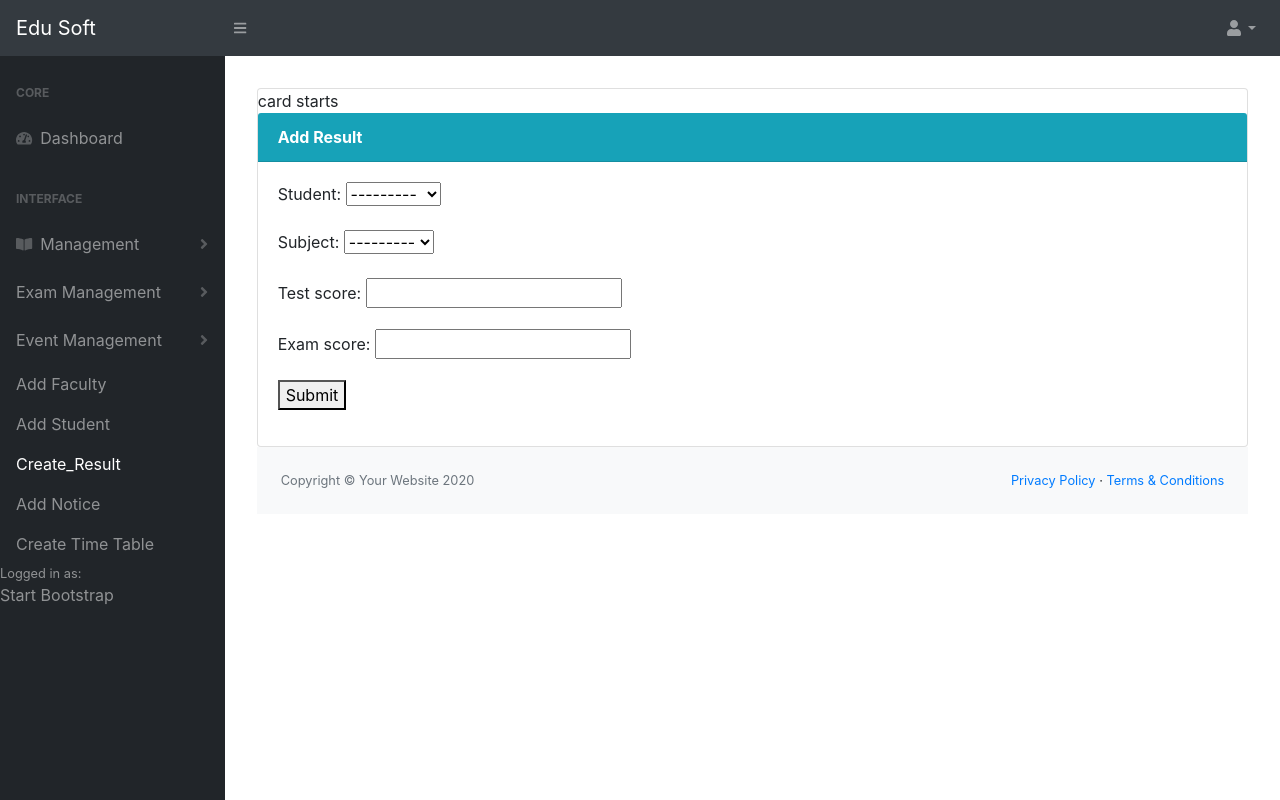
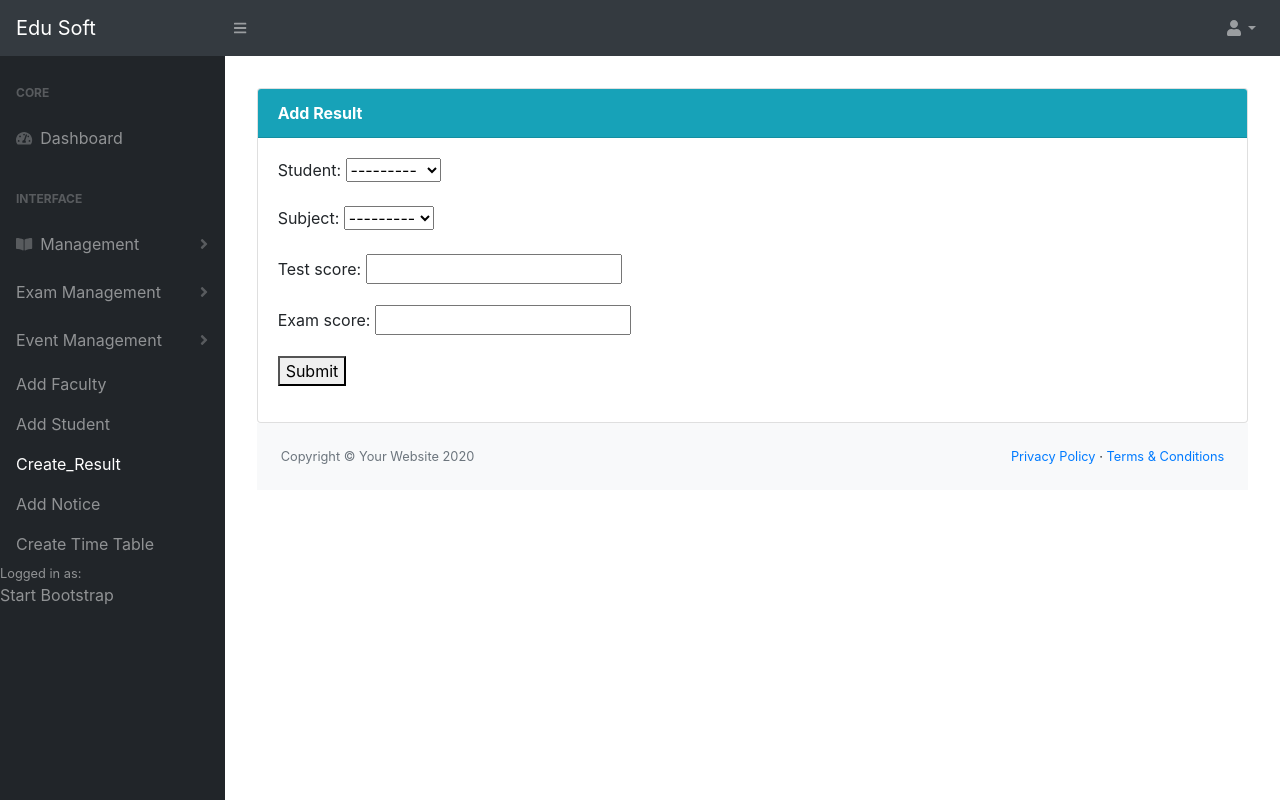
Before and after one commit to mukherjeesrabana99/school_management_application, a Django app: page /results/create_result/ in a window 1280 px wide. Run offline with Django 3.2, Linux system fonts and the light colour scheme; data comes from the database, SQL or seed files in the repository; some libraries are stand-ins or nearby versions.

Commit message:
Update create_result.html

```diff
--- a/templates/results/create_result.html
+++ b/templates/results/create_result.html
@@ -5,15 +5,15 @@
 <div id="layoutSidenav_content">
                 <main>
                     <div class="container-fluid" style="padding:3%;">
-                    	<div class="card">card starts
+                    	<div class="card"><!-- card starts -->
                               <div class="card-header text-white bg-info"><b>Add Result</b></div>
                     		<div class="card-body"><!-- card body starts -->
                     			<div class="form-group"><!-- form group div starts -->
                     				<form method='POST'>
-									{% csrf_token %}
-									{{form.as_p}}
-									<button class="btn-btn-info" type="submit">Submit</button>
-									</form>
+							{% csrf_token %}
+							{{form.as_p}}
+							<button class="btn-btn-info" type="submit">Submit</button>
+						</form>
 
                     			</div>
                     			<!-- end of form group div -->
```
